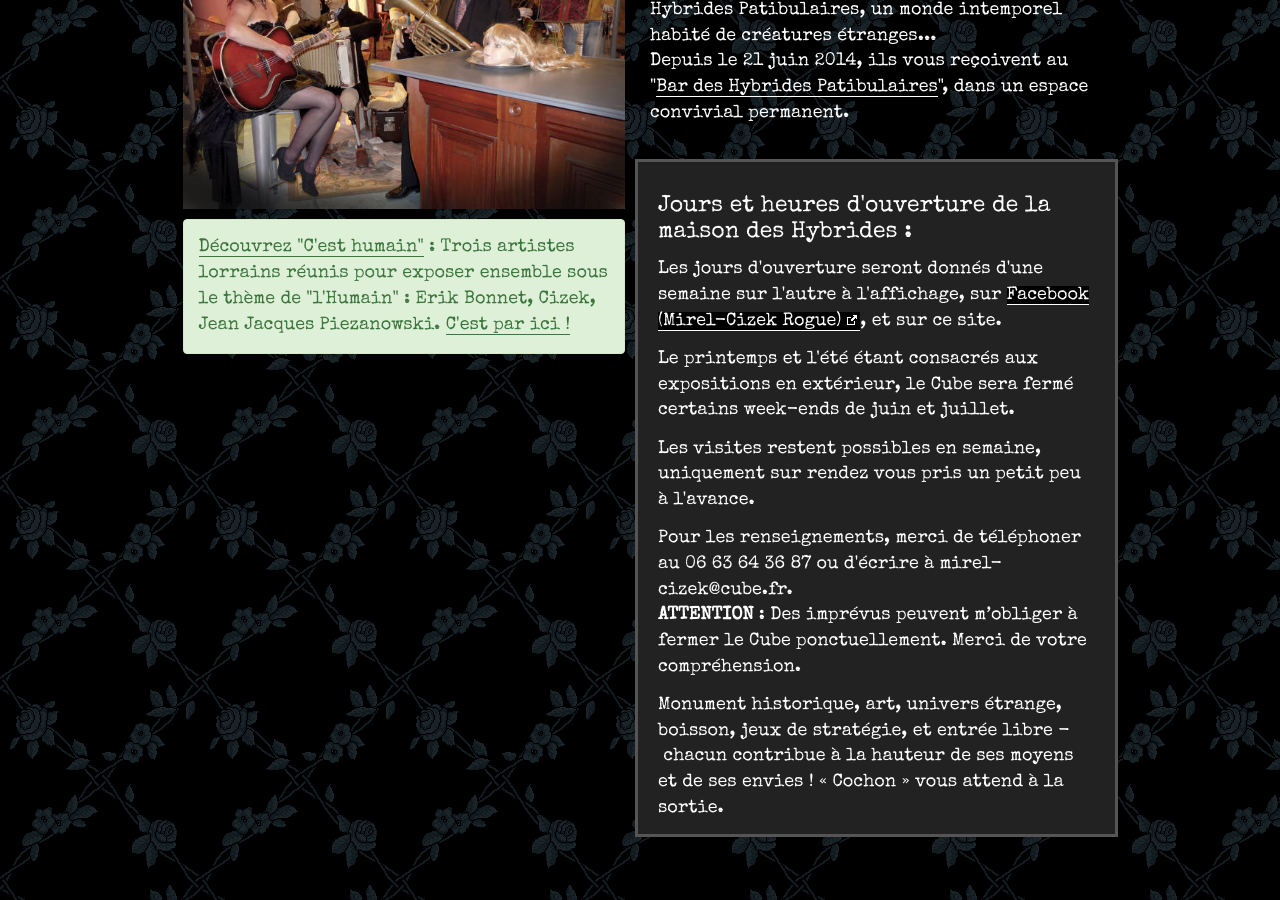
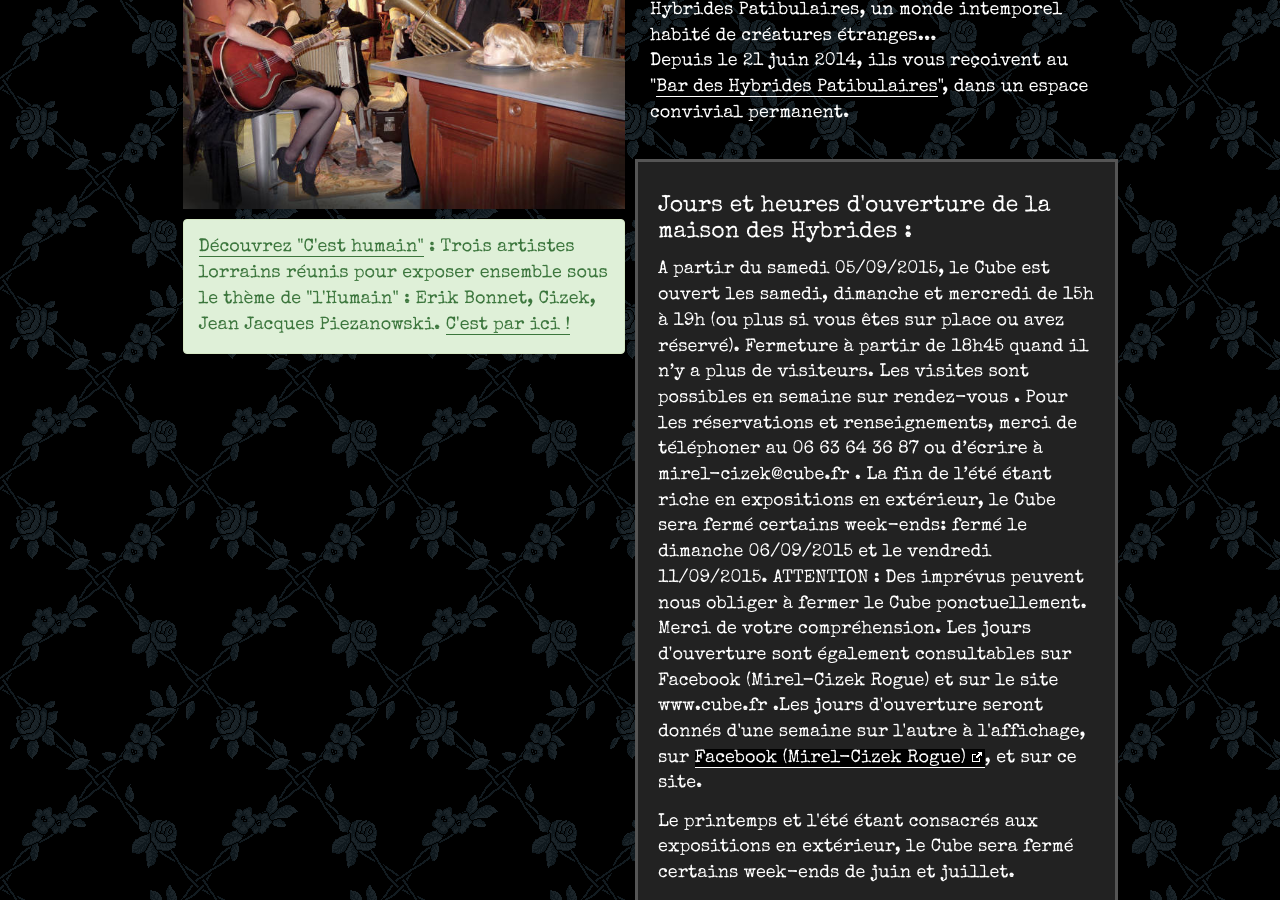
Before and after one commit to le-cube/le-cube.github.io, a Jekyll site: the page built from index.html, in a window 1280 px wide and 900 px high, scrolled down 317 px. Built offline with Jekyll 4.4.1, drawn with Linux system fonts in a browser that asks for light colours.

Commit message:
Update _horaires.html

```diff
--- a/_includes/_horaires.html
+++ b/_includes/_horaires.html
@@ -1,7 +1,25 @@
 <div class="row">
     <div class="col-md-12 horaires">
         <h4>Jours et heures d'ouverture de la maison des Hybrides :</h4>
-        <p>Les jours d'ouverture seront donnés d'une semaine sur l'autre à l'affichage,
+        <p>A partir du samedi 05/09/2015, le Cube est ouvert les samedi, dimanche et mercredi
+de 15h à 19h (ou plus si vous êtes sur place ou avez réservé).
+Fermeture à partir de 18h45 quand il n’y a plus de visiteurs.
+
+Les visites sont possibles en semaine sur rendez-vous .
+
+Pour les réservations et renseignements, merci de téléphoner au 06 63 64 36 87
+ou d’écrire à mirel-cizek@cube.fr .
+
+
+La fin de l’été étant riche en expositions en extérieur, le Cube sera fermé certains
+week-ends: fermé le dimanche 06/09/2015 et le vendredi 11/09/2015.
+
+
+ATTENTION : Des imprévus peuvent nous obliger à fermer le Cube ponctuellement.
+						   Merci de votre compréhension.
+
+Les jours d'ouverture sont également consultables sur Facebook (Mirel-Cizek Rogue)
+et sur le site www.cube.fr .Les jours d'ouverture seront donnés d'une semaine sur l'autre à l'affichage,
         sur <a href="http://www.facebook.com/#!/profile.php?id=100003120499916&amp;sk=wall">Facebook (Mirel-Cizek Rogue)</a>, et sur ce site.
 
         <p>Le printemps et l'été étant consacrés aux expositions en extérieur, le Cube sera fermé certains week-ends de juin et juillet.</p>
```
